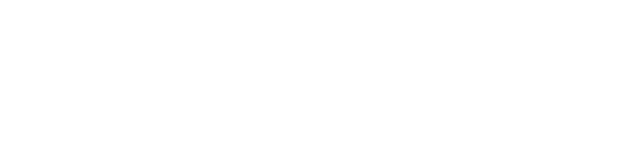
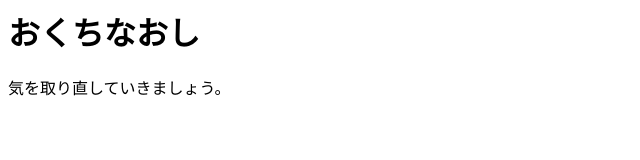
Before and after one commit to kaidabonta/mysite, a plain HTML site: page index.html in a window 1280 px wide. Shown: the whole page, without its empty margins (0-640 px from the left). Drawn offline with Linux system fonts and the light colour scheme.

Commit message:
index.html

```diff
--- a/index.html
+++ b/index.html
@@ -1,6 +1,10 @@
 <head>
-
+  <meta charset="utf-8" />
+  <meta http-equiv="X-UA-Compatible" content="IE=edge" />
+  <title>おくちなおし</title>
+  <meta name="description" content="気を取り直していきましょう" />
 </head>
 <body>
-
+  <h1>おくちなおし</h1>
+  <p>気を取り直していきましょう。</p>
 </body>
```
